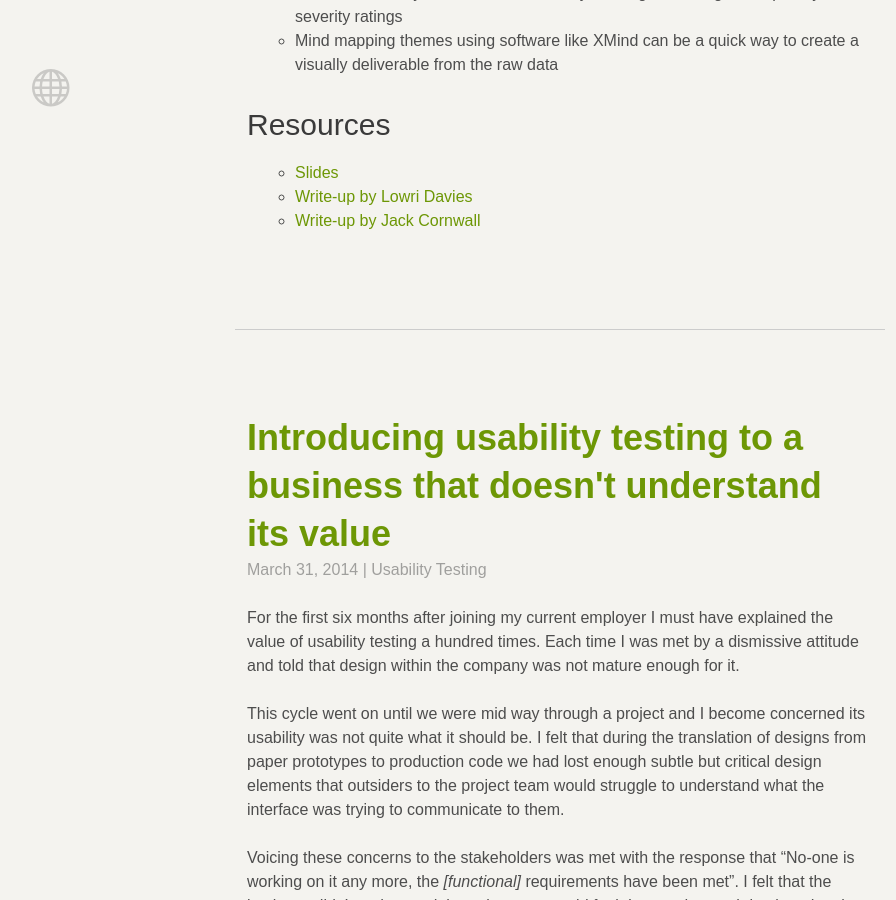
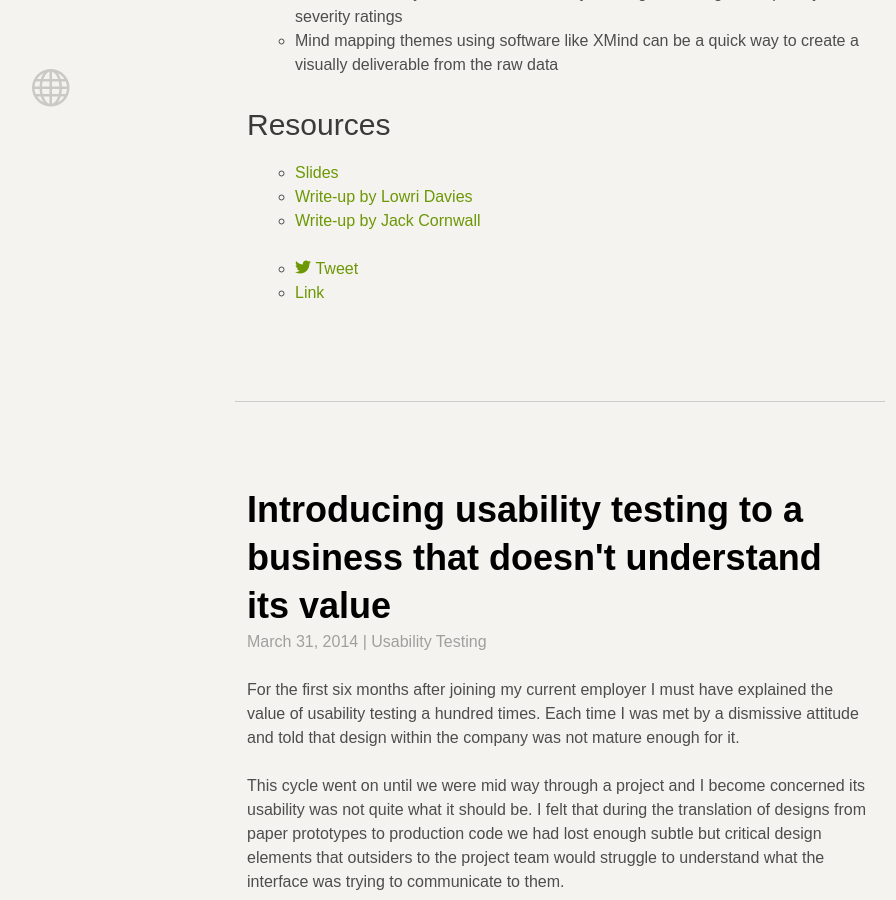
Before and after one commit to waynemoir/waynemoir.com, a Jekyll site: the page built from index.html, in a window 1280 px wide and 900 px high, scrolled down 1521 px. Shown: the whole window, without its empty margins (80-976 px from the left). Built offline with Jekyll 4.4.1, drawn with Linux system fonts in a browser that asks for light colours; some web fonts are replaced; Markdown is read by kramdown in place of the engine named in the settings; the list of posts is cut into pages by our own code.

Commit message:
Created a post actions section for links rather than linking from post title. This works better for quotes as they do not have a page title in the same way that a post does

```diff
--- /dev/null
+++ b/_includes/post-actions.html
@@ -0,0 +1,4 @@
+<ul class="matrix  matrix--actions  two-cols">
+	<li><a href="http://twitter.com/home/?status={{title}} via @WayneMoir {{ site.url }}/{{url}}" class="matrix__link"><i class="icon  icon-twitter" aria-hidden="true"></i> Tweet</a></li>
+	<li><a href="{{url}}" class="matrix__link" title="Permanent link to {{title}}"><i class="icon  icon-link" aria-hidden="true"></i> Link</a></li>
+</ul>
--- a/_includes/post-detail.html
+++ b/_includes/post-detail.html
@@ -4,10 +4,7 @@
 
 <article class="article">
 
-	<h1 title="Permanent link to {{title}}" class="article__title">
-		<a href="{{root_url}}{{url}}">{{ title }}</a>
-	</h1>
-
+	<h1 class="article__title">{{ title }}</h1>
 
 	<p class="article__meta">
 		{{ date | date: "%B %e, %Y" }}
@@ -29,4 +26,7 @@
 
 	{{content}}
 
+
+	{% include post-actions.html %}
+
 </article>
--- a/css/_vars.scss
+++ b/css/_vars.scss
@@ -34,7 +34,7 @@ $use-media:         false;
 $use-marginalia:    false;
 $use-island:        false;
 $use-block-list:    true;
-$use-matrix:        false;
+$use-matrix:        true;
 $use-split:         false;
 $use-this-or-this:  false;
 $use-link-complex:  false;
```
